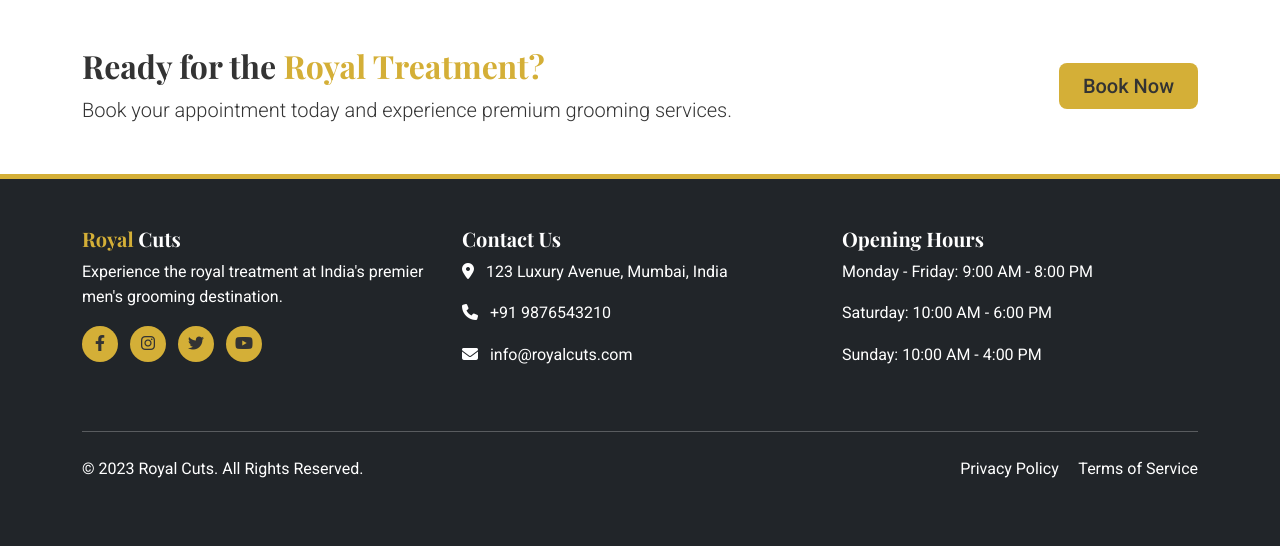
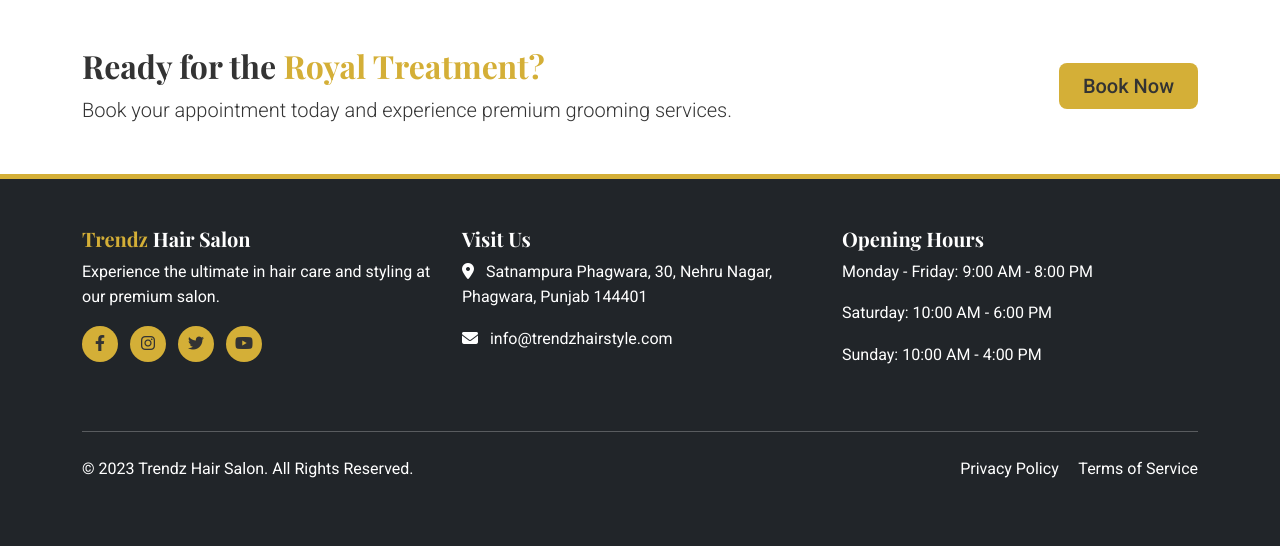
Before and after one commit to anivibes/Salon, a Django app: page / in a window 1280 px wide. Shown: the part 2268-2814 px from the top of the page. Run offline with Django 5.2, Linux system fonts and the light colour scheme; data that the repository does not hold is empty.

Commit message:
Update barbershop details and remove potentially AI-generated content
Replit-Commit-Author: Agent
Replit-Commit-Session-Id: 90644e2f-a2cc-4b41-ab68-b73d305823f6
Replit-Commit-Screenshot-Url: https://storage.googleapis.com/screenshot-production-us-central1/aa595309-1dc9-46d1-bba2-ddc6b916a4b0/93d5a3e6-0b1d-4e9a-995f-461c334d831a.jpg

```diff
--- a/barbershop/main/templates/main/base.html
+++ b/barbershop/main/templates/main/base.html
@@ -3,7 +3,7 @@
 <head>
     <meta charset="UTF-8">
     <meta name="viewport" content="width=device-width, initial-scale=1.0">
-    <title>Royal Cuts - Premium Indian Barber Shop</title>
+    <title>Trendz Hair Salon - Premium Hair Care</title>
     <!-- Bootstrap CSS -->
     <link href="https://cdn.jsdelivr.net/npm/bootstrap@5.2.3/dist/css/bootstrap.min.css" rel="stylesheet">
     <!-- Font Awesome -->
@@ -18,7 +18,7 @@
     <nav class="navbar navbar-expand-lg navbar-dark bg-dark">
         <div class="container">
             <a class="navbar-brand" href="{% url 'home' %}">
-                <span class="gold-text">Royal</span> Cuts
+                <span class="gold-text">Trendz</span> Hair Salon
             </a>
             <button class="navbar-toggler" type="button" data-bs-toggle="collapse" data-bs-target="#navbarNav" aria-controls="navbarNav" aria-expanded="false" aria-label="Toggle navigation">
                 <span class="navbar-toggler-icon"></span>
@@ -102,8 +102,8 @@
         <div class="container">
             <div class="row">
                 <div class="col-md-4 mb-4">
-                    <h5><span class="gold-text">Royal</span> Cuts</h5>
-                    <p>Experience the royal treatment at India's premier men's grooming destination.</p>
+                    <h5><span class="gold-text">Trendz</span> Hair Salon</h5>
+                    <p>Experience the ultimate in hair care and styling at our premium salon.</p>
                     <div class="social-icons">
                         <a href="#" class="me-2"><i class="fab fa-facebook-f"></i></a>
                         <a href="#" class="me-2"><i class="fab fa-instagram"></i></a>
@@ -112,10 +112,9 @@
                     </div>
                 </div>
                 <div class="col-md-4 mb-4">
-                    <h5>Contact Us</h5>
-                    <p><i class="fas fa-map-marker-alt me-2"></i> 123 Luxury Avenue, Mumbai, India</p>
-                    <p><i class="fas fa-phone me-2"></i> +91 9876543210</p>
-                    <p><i class="fas fa-envelope me-2"></i> info@royalcuts.com</p>
+                    <h5>Visit Us</h5>
+                    <p><i class="fas fa-map-marker-alt me-2"></i> Satnampura Phagwara, 30, Nehru Nagar, Phagwara, Punjab 144401</p>
+                    <p><i class="fas fa-envelope me-2"></i> info@trendzhairstyle.com</p>
                 </div>
                 <div class="col-md-4 mb-4">
                     <h5>Opening Hours</h5>
@@ -127,7 +126,7 @@
             <hr class="my-4">
             <div class="row">
                 <div class="col-md-6">
-                    <p>&copy; 2023 Royal Cuts. All Rights Reserved.</p>
+                    <p>&copy; 2023 Trendz Hair Salon. All Rights Reserved.</p>
                 </div>
                 <div class="col-md-6 text-md-end">
                     <p>
--- a/barbershop/main/templates/main/index.html
+++ b/barbershop/main/templates/main/index.html
@@ -7,8 +7,8 @@
             <div class="row h-100 align-items-center">
                 <div class="col-lg-6">
                     <div class="hero-content">
-                        <h1 class="display-4 fw-bold">Experience <span class="gold-text">Royal</span> Grooming</h1>
-                        <p class="lead">Where tradition meets modern style. Premium barber services for the discerning gentleman.</p>
+                        <h1 class="display-4 fw-bold">Experience <span class="gold-text">Trendz</span> Styling</h1>
+                        <p class="lead">Where creativity meets elegance. Premium hair styling services for everyone.</p>
                         <a href="{% url 'booking' %}" class="btn btn-gold btn-lg">Book Now</a>
                     </div>
                 </div>
```
